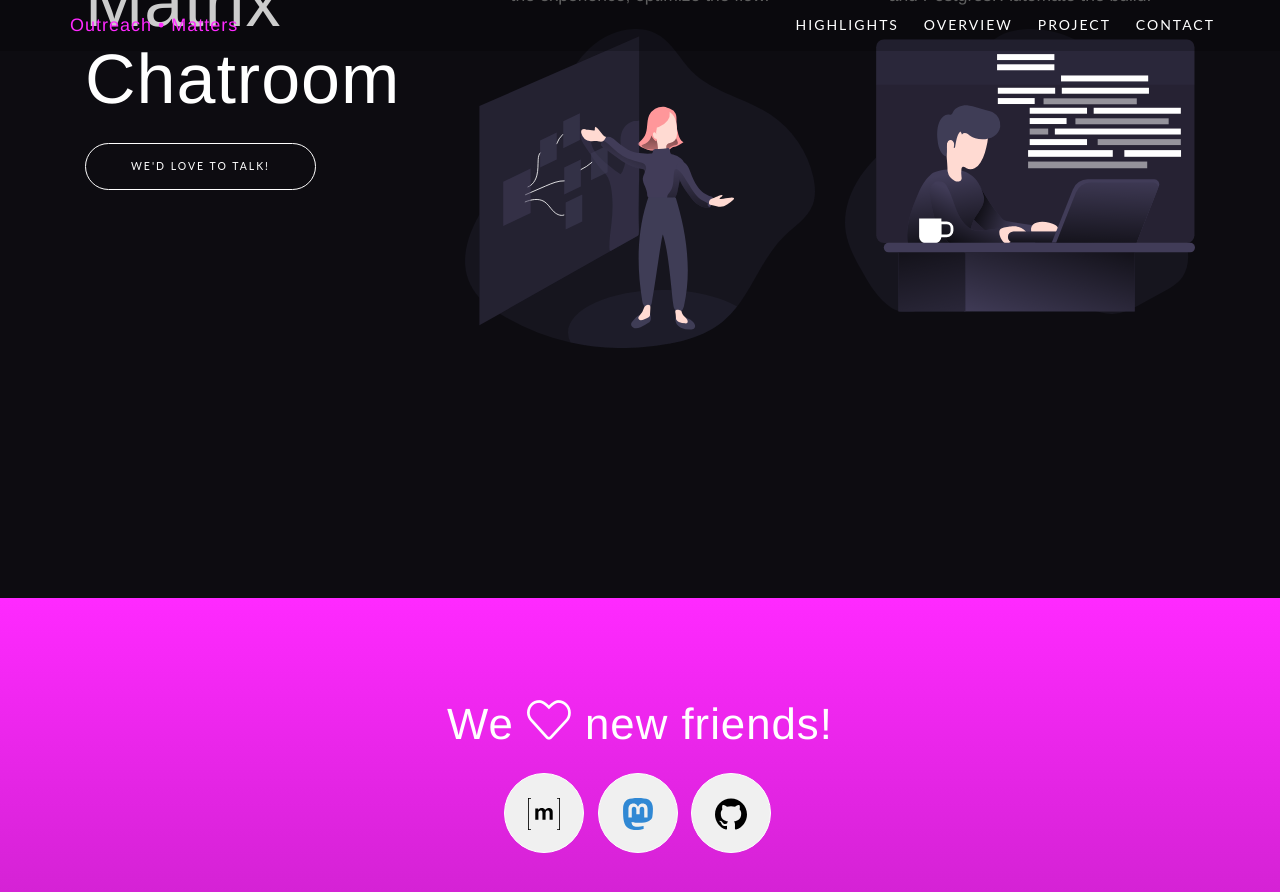
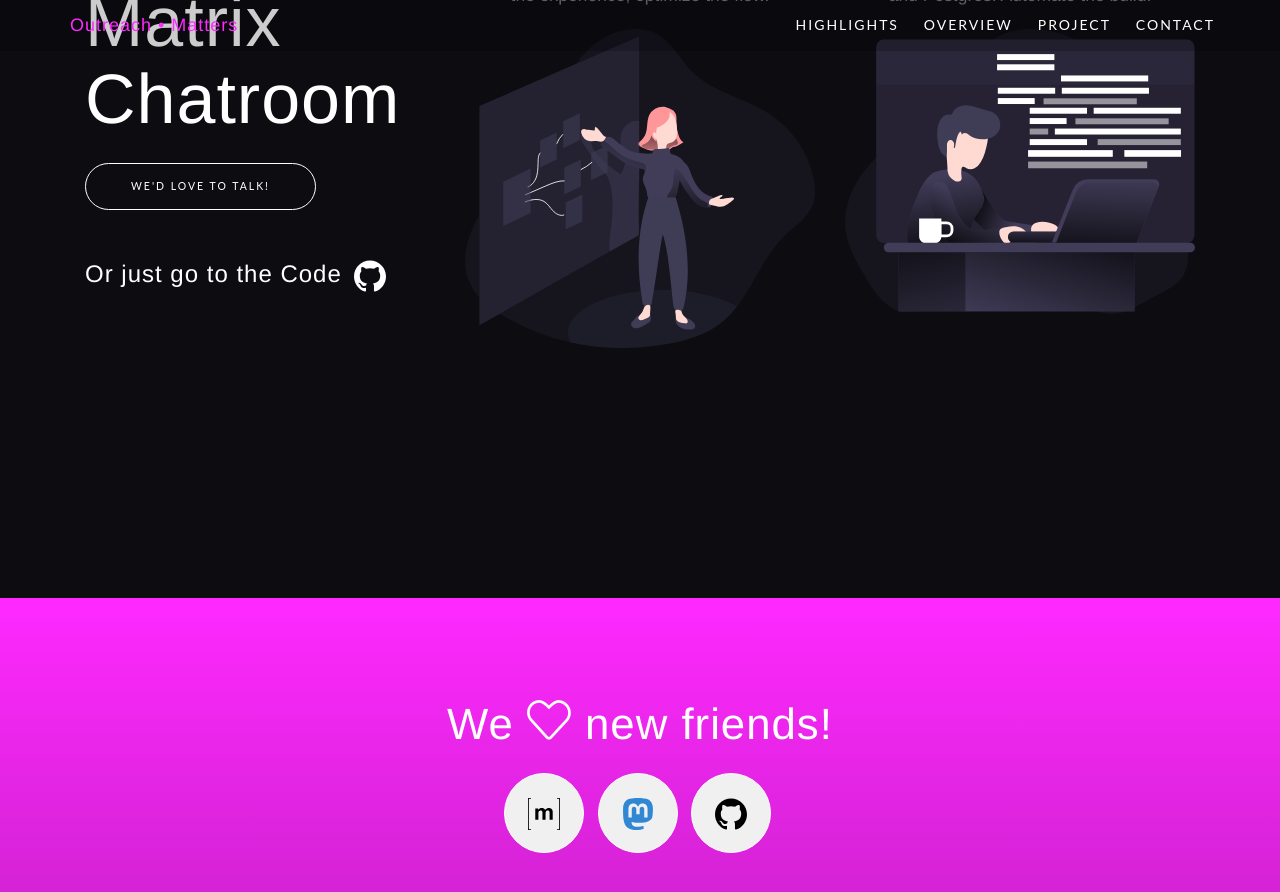
Before and after one commit to outreach-matters/getoutreach.org, a Jekyll site: the page built from index.html, in a window 1280 px wide and 900 px high, scrolled down 4877 px. Shown: the top 892 px of the window. Built offline with Jekyll 4.4.1, drawn with Linux system fonts in a browser that asks for light colours; the list of posts is cut into pages by our own code.

Commit message:
Add github reference to project section

```diff
--- a/_includes/join.html
+++ b/_includes/join.html
@@ -2,8 +2,13 @@
     <div class="cta-content">
         <div class="container">
           <div class="col-sm-4">
-            <h2>Visit Our Matrix Chatroom</h2>
-            <a href="https://matrix.to/#/#outreachmatters:matrix.org" class="btn btn-outline btn-xl">We'd Love To Talk!</a>
+            <p>
+              <h2>Visit Our Matrix Chatroom</h2>
+              <a href="https://matrix.to/#/#outreachmatters:matrix.org" class="btn btn-outline btn-xl">We'd Love To Talk!</a>
+            </p>
+            <p style="padding-top: 10px;">
+              <h3>Or just go to the Code <a style="margin-left: 5px" href="https://github.com/outreach-matters/outreach"><img src="/img/social/github_white.svg" width="32" height="32"/></a></h3>
+            </p>
           </div>
           <div class="col-sm-8 text-center">
             <div class="row">
```
Also changed, not shown: img/social/github_white.svg (added).
